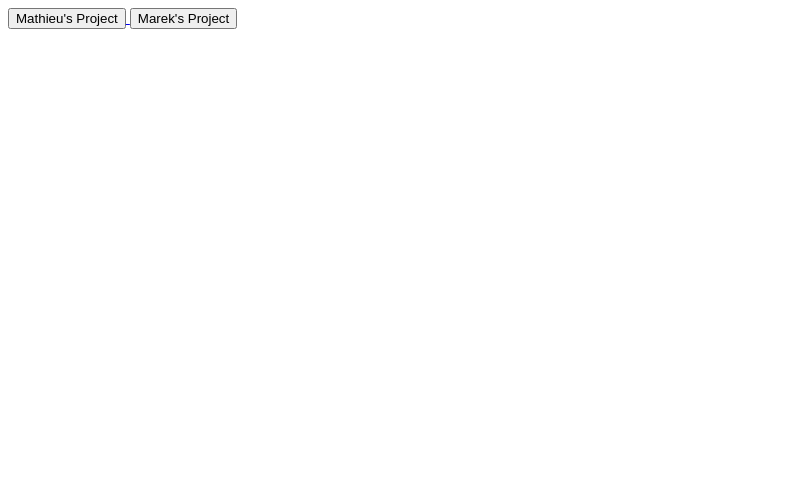
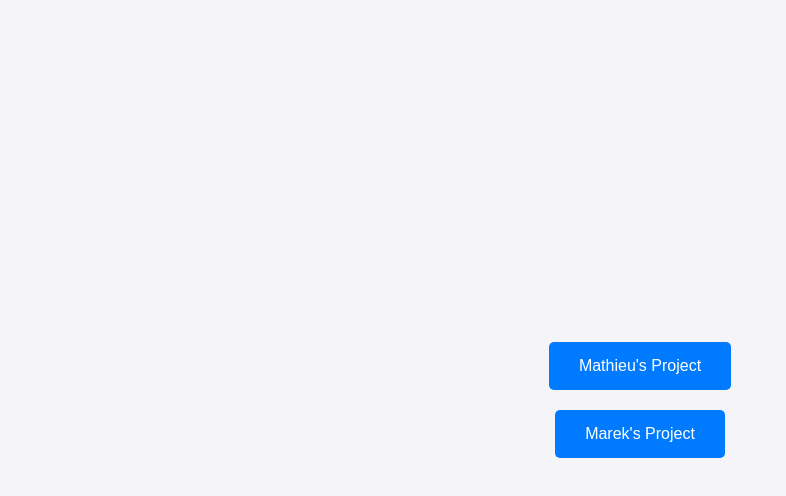
Before and after one commit to mattyes/Basic-HTML-CSS-JS-school-project, a website: page index.html in a window 1280 px wide. Shown: the whole page, without its empty margins (0-786 px from the left). Drawn offline with Linux system fonts and the light colour scheme.

Commit message:
Styled index.html

```diff
--- a/index.html
+++ b/index.html
@@ -1,8 +1,53 @@
 <!DOCTYPE html>
-<html>
+<html lang="en">
 
 <head>
+    <meta charset="UTF-8">
+    <meta name="viewport" content="width=device-width, initial-scale=1.0">
     <title>Home</title>
+    <style>
+        body {
+            font-family: Arial, sans-serif;
+            background-color: #f4f4f9;
+            margin: 0;
+            padding: 0;
+            display: flex;
+            justify-content: center;
+            align-items: center;
+            height: 100vh;
+            flex-direction: column;
+        }
+
+        h1 {
+            color: #333;
+            margin-bottom: 30px;
+        }
+
+        a {
+            text-decoration: none;
+            margin: 10px;
+        }
+
+        button {
+            padding: 15px 30px;
+            font-size: 16px;
+            cursor: pointer;
+            background-color: #007bff;
+            color: white;
+            border: none;
+            border-radius: 5px;
+            transition: background-color 0.3s ease;
+        }
+
+        button:hover {
+            background-color: #0056b3;
+        }
+
+        button:active {
+            background-color: #003366;
+        }
+
+    </style>
 </head>
 
 <body>
```
